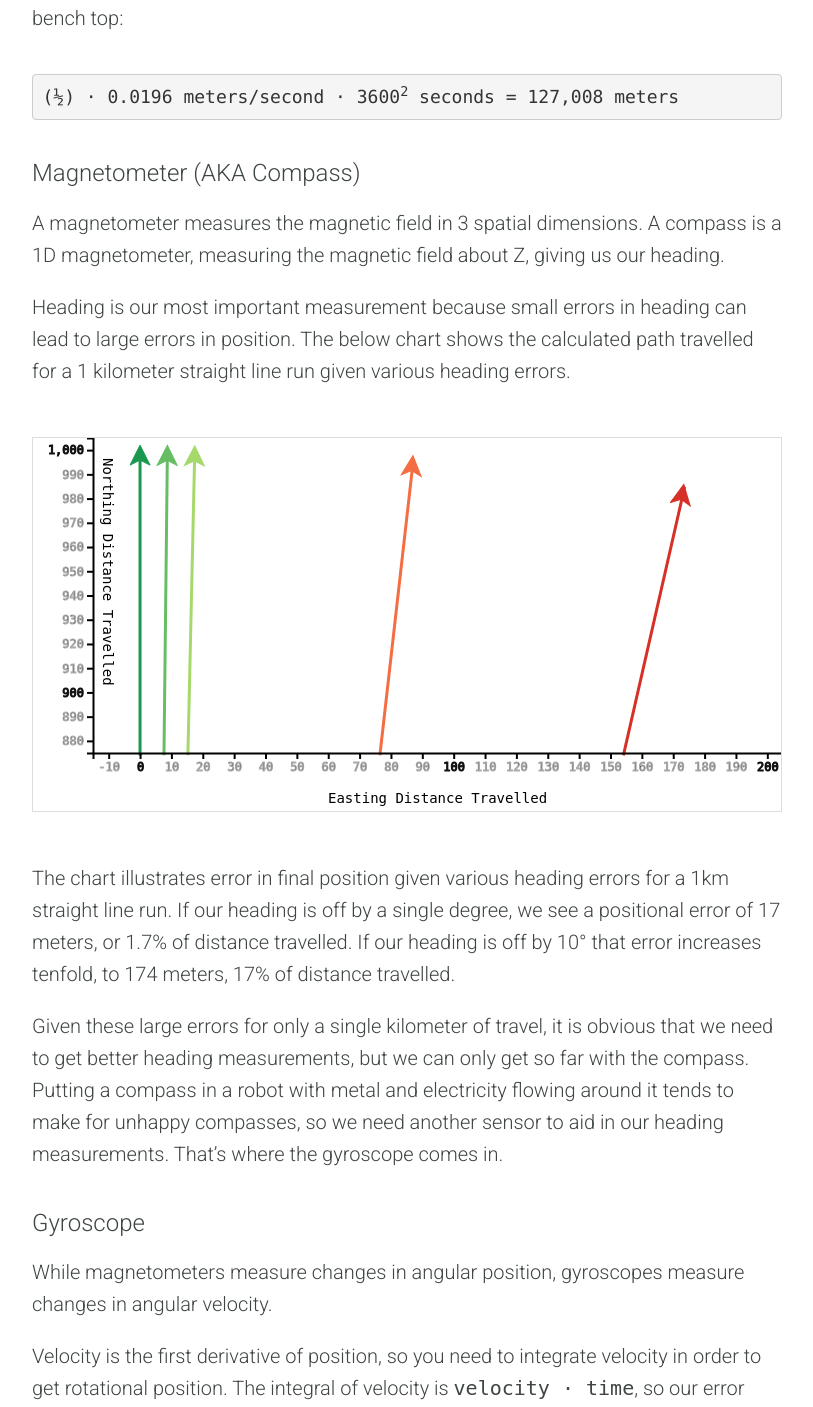
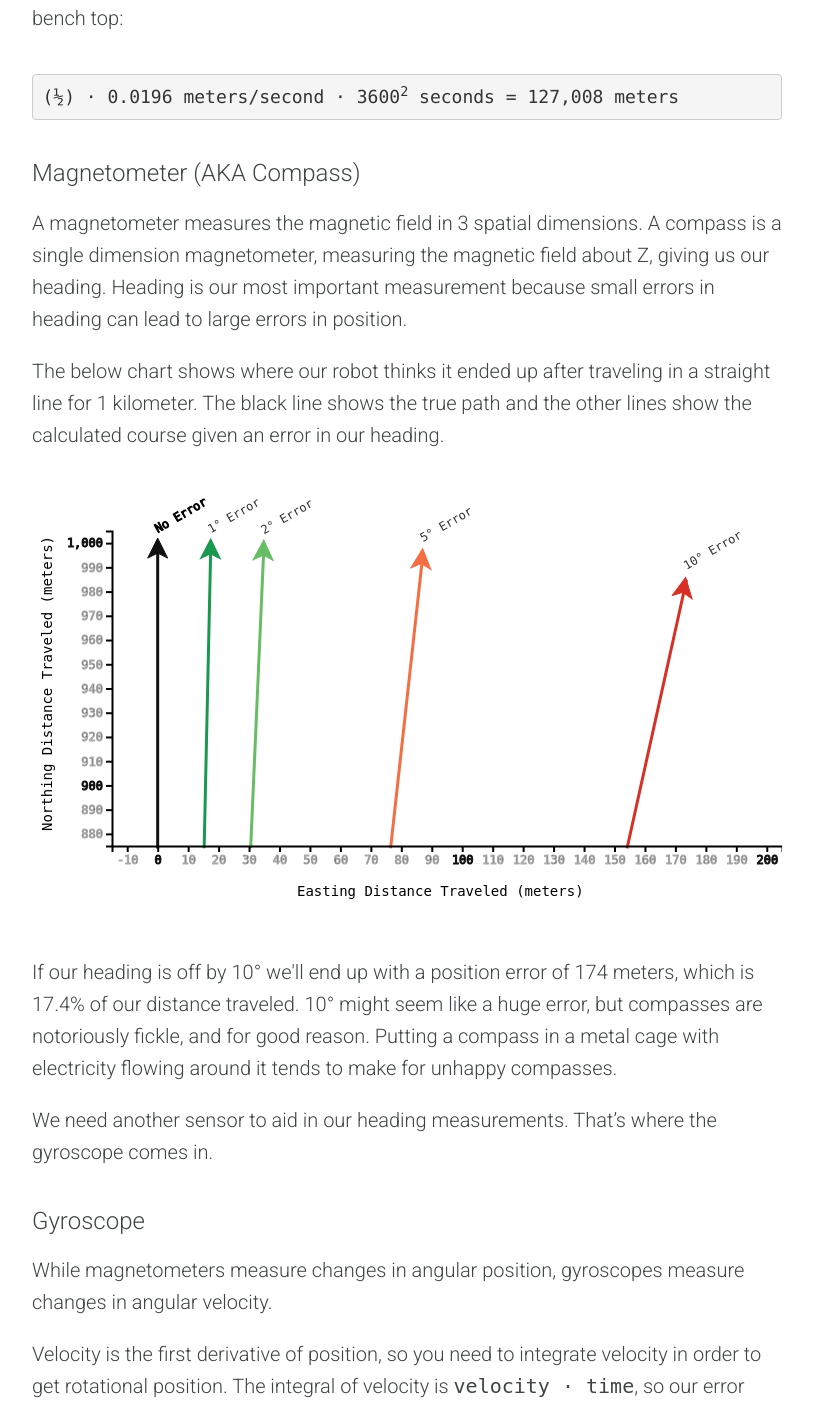
Before and after one commit to mattparrilla/mattparrilla.github.io, a Flask app: template templates/inertial-navigation-marine-robotics.html in a window 1280 px wide. Shown: the part 2837-4244 px from the top of the page, without its empty margins (233-1046 px from the left). Run offline with Flask 2, Linux system fonts and the light colour scheme; the template is opened without the code that fills it, so the values that code supplies are empty; some libraries are stand-ins or nearby versions; some web fonts are replaced.

Commit message:
Add data labels to plots

```diff
--- a/static/css/inertial_nav.css
+++ b/static/css/inertial_nav.css
@@ -1,7 +1,6 @@
 svg {
   display: block;
-  margin: 50px auto;
-  border: 1px solid #ddd;
+  margin: 30px auto 50px;
 }
 
 .line {
@@ -39,6 +38,16 @@ svg text {
   font-size: 14px;
 }
 
+.data_label {
+  font-size: 12px;
+  fill: #333;
+}
+
+.data_label.no_error {
+  fill: #000;
+  stroke: #000;
+}
+
 .axis .tick_0, .axis .tick_100, .axis .tick_200,
 .axis .tick_900, .axis .tick_1000 {
   stroke: #111;
--- a/static/js/inertial_plots.js
+++ b/static/js/inertial_plots.js
@@ -1,15 +1,15 @@
 /* globals d3 */
 
 const plotHeadingErrors = (width) => {
-  const height = width / 2;
+  const margin = { top: 50, left: 80, bottom: 60 };
+  // height needs to be 1/2 of width including margins
+  const height = width / 2 + (margin.left * 2 - (margin.top + margin.bottom));
   const plot = d3.select("#heading_errors")
     .attr("width", width)
     .attr("height", height);
 
-  const margin = { left: 60, bottom: 60 };
-
   const x = d3.scaleLinear().range([margin.left, width]);
-  const y = d3.scaleLinear().range([height - margin.bottom, 0]);
+  const y = d3.scaleLinear().range([height - margin.bottom, margin.top]);
 
   const xPos = error => d => x(Math.sin(error * Math.PI / 180) * d);
   const yPos = error => d => y(Math.cos(error * Math.PI / 180) * d);
@@ -43,9 +43,9 @@ const plotHeadingErrors = (width) => {
     </svg>`;
 
   const lines = [
-    { error: 0,   color: "#1a9850" },
-    { error: 0.5, color: "#66bd63" },
-    { error: 1,   color: "#a6d96a" },
+    { error: 0,   color: "#111" },
+    { error: 1, color: "#1a9850" },
+    { error: 2,   color: "#66bd63" },
     { error: 5,   color: "#f46d43" },
     { error: 10,  color: "#d73027" }];
 
@@ -64,15 +64,10 @@ const plotHeadingErrors = (width) => {
     plot.append('g')
       .html(vehicleIcon(color, origin.x, origin.y, error));
 
-    /*
-    plot.append("g")
-      .attr("x", origin.x - 20)
-      .attr("y", origin.y - 10)
-      .attr("class", "label")
-      .append("text")
-      .attr("transform", "rotate(0)")
+    plot.append("text")
+      .attr("class", `data_label ${error ? "error" : "no_error"}`)
+      .attr("transform", `translate(${origin.x}, ${origin.y - 10}), rotate(-30)`)
       .text(error ? `${error}° Error` : "No Error");
-      */
   });
 
   plot.append("g")
@@ -90,17 +85,14 @@ const plotHeadingErrors = (width) => {
 
   plot.append("text")
     .attr("class", "axis_label")
-    .attr("x", width / 2 - 80)
+    .attr("x", width / 2 - 110)
     .attr("y", height - 10)
-    .text("Easting Distance Travelled");
+    .text("Easting Distance Traveled (meters)");
 
   plot.append("text")
     .attr("class", "axis_label")
-    .attr("x", 20)
-    .attr("y", -70)
-    .attr("transform", `rotate(90)`)
-    .text("Northing Distance Travelled");
-  // TODO add axes descriptions
+    .attr("transform", `translate(20,350), rotate(-90)`)
+    .text("Northing Distance Traveled (meters)");
 };
 
 document.addEventListener('DOMContentLoaded', () => {
--- a/templates/inertial-navigation-marine-robotics.html
+++ b/templates/inertial-navigation-marine-robotics.html
@@ -60,13 +60,13 @@ position     = &int;&int; a = &frac12; &middot; a &middot; t<sup>2</sup></pre>
         <pre>(&frac12;) &middot; 0.0196 meters/second &middot; 3600<sup>2</sup> seconds = 127,008 meters</pre>
 
         <h3>Magnetometer (AKA Compass)</h3>
-        <p>A magnetometer measures the magnetic field in 3 spatial dimensions. A compass is a 1D magnetometer, measuring the magnetic field about Z, giving us our heading.</p>
-        <p>Heading is our most important measurement because small errors in heading can lead to large errors in position. The below chart shows the calculated path travelled for a 1 kilometer straight line run given various heading errors.</p>
+        <p>A magnetometer measures the magnetic field in 3 spatial dimensions. A compass is a single dimension magnetometer, measuring the magnetic field about Z, giving us our heading. Heading is our most important measurement because small errors in heading can lead to large errors in position.</p>
+        <p>The below chart shows where our robot thinks it ended up after traveling in a straight line for 1 kilometer. The black line shows the true path and the other lines show the calculated course given an error in our heading.</p>
         <div>
           <svg id="heading_errors"></svg>
         </div>
-        <p>The chart illustrates error in final position given various heading errors for a 1km straight line run. If our heading is off by a single degree, we see a positional error of 17 meters, or 1.7% of distance travelled. If our heading is off by 10&deg; that error increases tenfold, to 174 meters, 17% of distance travelled.</p>
-        <p>Given these large errors for only a single kilometer of travel, it is obvious that we need to get better heading measurements, but we can only get so far with the compass. Putting a compass in a robot with metal and electricity flowing around it tends to make for unhappy compasses, so we need another sensor to aid in our heading measurements. That’s where the gyroscope comes in.</p>
+        <p>If our heading is off by 10&deg; we'll end up with a position error of 174 meters, which is 17.4% of our distance traveled. 10&deg; might seem like a huge error, but compasses are notoriously fickle, and for good reason. Putting a compass in a metal cage with electricity flowing around it tends to make for unhappy compasses.
+        <p>We need another sensor to aid in our heading measurements. That’s where the gyroscope comes in.</p>
 
         <h3>Gyroscope</h3>
         <p>While magnetometers measure changes in angular position, gyroscopes measure changes in angular velocity.</p>
```
